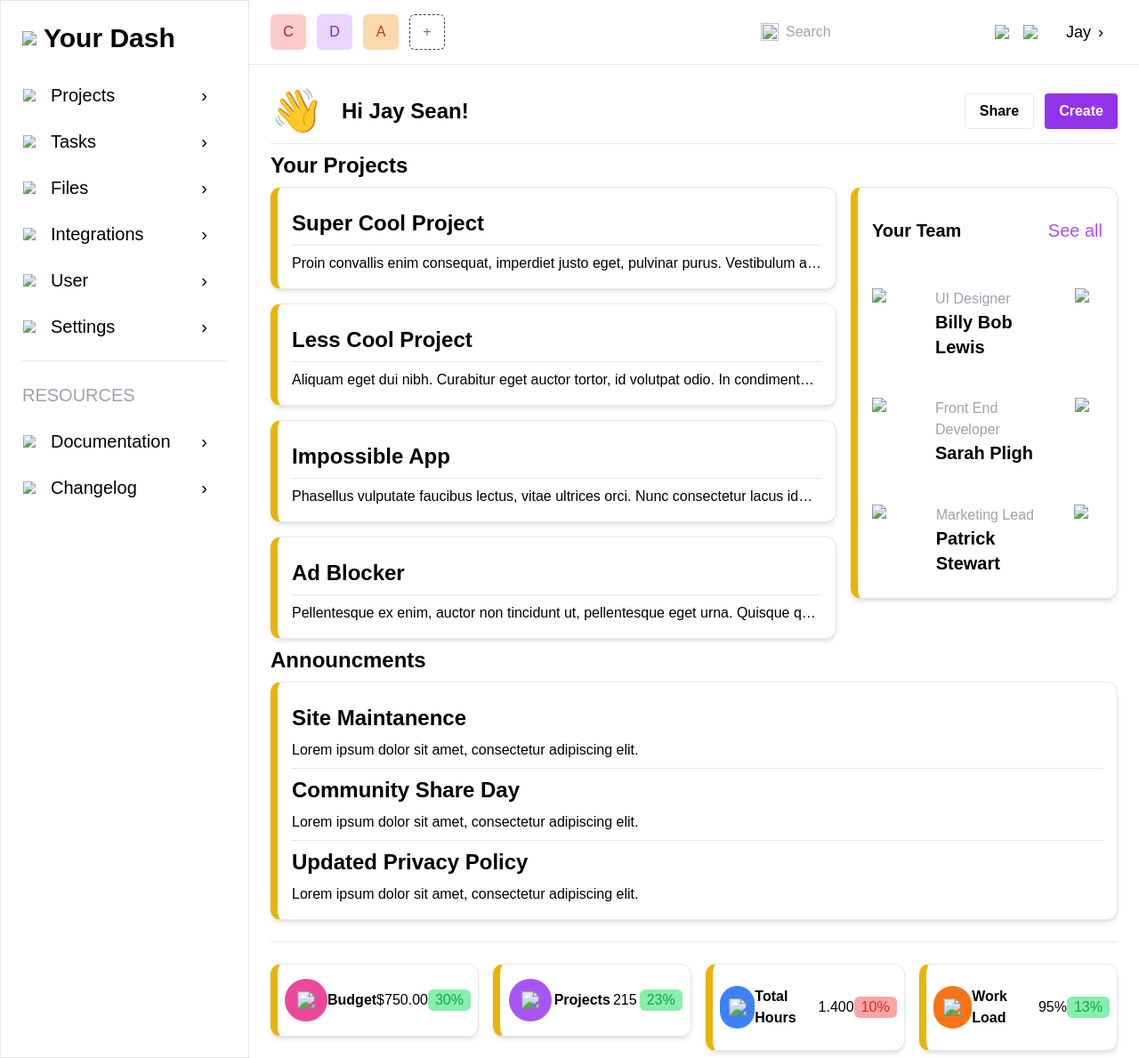
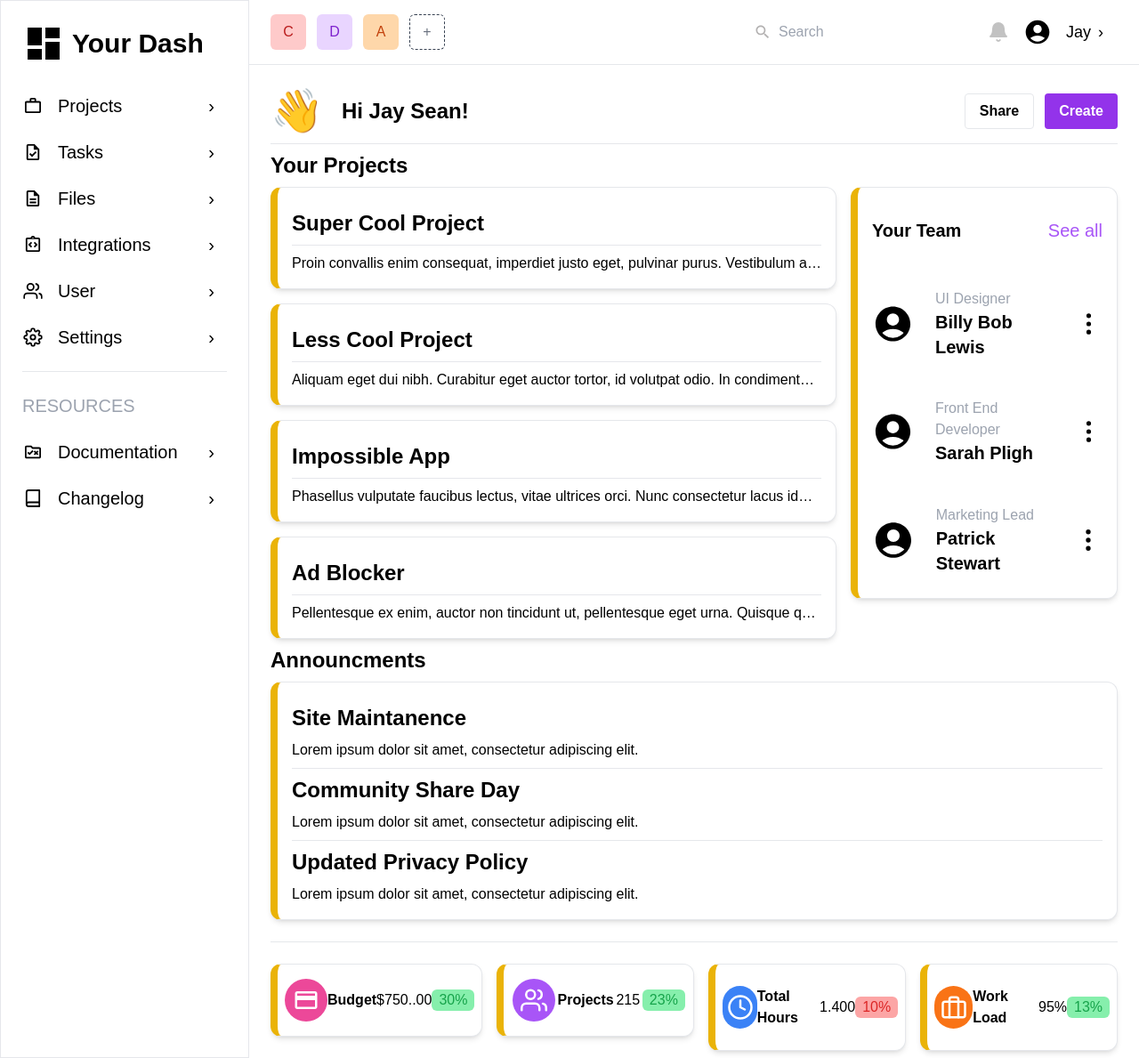
Before and after one commit to hasin202/Odin-Project-Admin-Dashboard, a plain HTML site: page src/index.html in a window 1280 px wide. Shown: the whole page at 89% size. Drawn offline with nearby package versions, Linux system fonts and the light colour scheme.

Commit message:
updated image srcs to support new file structure

```diff
--- a/src/index.html
+++ b/src/index.html
@@ -24,7 +24,7 @@
           >
             <img
               class="scale-75 md:scale-100"
-              src="./images/dashboard_big.svg"
+              src="../images/dashboard_big.svg"
             />
             <p
               class="hidden md:inline md:font-bold md:text-3xl md:whitespace-nowrap"
@@ -35,7 +35,7 @@
           <div
             class="flex flex-col justify-center cursor-pointer md:flex md:inline md:items-center md:flex-row md:gap-x-4 md:justify-start"
           >
-            <img class="scale-125 md:scale-90" src="./images/work.svg" />
+            <img class="scale-125 md:scale-90" src="../images/work.svg" />
             <p
               class="hidden md:inline md:text-xl md:after:content-['›'] md:after:ml-auto md:w-44 md:flex md:justify-around"
             >
@@ -45,7 +45,7 @@
           <div
             class="flex flex-col justify-center cursor-pointer md:flex md:inline md:items-center md:flex-row md:gap-x-4 md:justify-start"
           >
-            <img class="scale-125 md:scale-90" src="./images/task.svg" />
+            <img class="scale-125 md:scale-90" src="../images/task.svg" />
             <p
               class="hidden md:inline md:text-xl md:after:content-['›'] md:after:ml-auto md:w-44 md:flex md:justify-around"
             >
@@ -55,7 +55,7 @@
           <div
             class="flex flex-col justify-center cursor-pointer md:flex md:inline md:items-center md:flex-row md:gap-x-4 md:justify-start"
           >
-            <img class="scale-110 md:scale-90" src="./images/file-text.svg" />
+            <img class="scale-110 md:scale-90" src="../images/file-text.svg" />
             <p
               class="hidden md:inline md:text-xl md:after:content-['›'] md:after:ml-auto md:w-44 md:flex md:justify-around"
             >
@@ -65,7 +65,7 @@
           <div
             class="hidden md:inline md:flex md:cursor-pointer md:flex md:inline md:items-center md:flex-row md:gap-x-4 md:justify-start"
           >
-            <img class="scale-90" src="./images/integration.svg" />
+            <img class="scale-90" src="../images/integration.svg" />
             <p
               class="md:text-xl md:after:content-['›'] md:after:ml-auto md:w-44 md:flex md:justify-around"
             >
@@ -75,7 +75,7 @@
           <div
             class="hidden md:inline md:flex md:cursor-pointer md:flex md:inline md:items-center md:flex-row md:gap-x-4 md:justify-start"
           >
-            <img class="scale-90" src="./images/users.svg" />
+            <img class="scale-90" src="../images/users.svg" />
             <p
               class="md:text-xl md:after:content-['›'] md:after:ml-auto md:w-44 md:flex md:justify-around"
             >
@@ -85,7 +85,7 @@
           <div
             class="hidden md:inline md:flex md:cursor-pointer md:flex md:inline md:items-center md:flex-row md:gap-x-4 md:justify-start"
           >
-            <img class="scale-90" src="./images/settings.svg" />
+            <img class="scale-90" src="../images/settings.svg" />
             <p
               class="md:text-xl md:after:content-['›'] md:after:ml-auto md:w-44 md:flex md:justify-around"
             >
@@ -99,7 +99,7 @@
           <div
             class="hidden md:inline md:flex md:cursor-pointer md:flex md:inline md:items-center md:flex-row md:gap-x-4 md:justify-start"
           >
-            <img class="scale-90" src="./images/documentation.svg" />
+            <img class="scale-90" src="../images/documentation.svg" />
             <p
               class="md:text-xl md:after:content-['›'] md:after:ml-auto md:w-44 md:flex md:justify-around"
             >
@@ -109,7 +109,7 @@
           <div
             class="hidden md:inline md:flex md:cursor-pointer md:flex md:inline md:items-center md:flex-row md:gap-x-4 md:justify-start"
           >
-            <img class="scale-90" src="./images/book.svg" />
+            <img class="scale-90" src="../images/book.svg" />
             <p
               class="md:text-xl md:after:content-['›'] md:after:ml-auto md:w-44 md:flex md:justify-around"
             >
@@ -120,7 +120,7 @@
           <div
             class="flex flex-col justify-center cursor-pointer hover:scale-125 ease-in duration-300 w-12 items-center md:hidden"
           >
-            <img class="scale-125" src="./images/menu.svg" />
+            <img class="scale-125" src="../images/menu.svg" />
           </div>
         </div>
       </div>
@@ -156,7 +156,7 @@
                 <div class="relative flex items-center">
                   <img
                     class="w-5 h-5 absolute ml-3"
-                    src="./images/search.svg"
+                    src="../images/search.svg"
                   />
                   <input
                     class="border-none block form-input w-full ml-7 placeholder-gray-400"
@@ -165,8 +165,8 @@
                   />
                 </div>
               </form>
-              <img src="./images/notification.svg" />
-              <img class="w-8" src="./images/person-profile.svg" />
+              <img src="../images/notification.svg" />
+              <img class="w-8" src="../images/person-profile.svg" />
               <p
                 class="inline text-lg after:content-['›'] after:ml-2 w-fit flex justify-around"
               >
@@ -301,28 +301,28 @@
                   <p class="text-purple-500 text-xl my-2">See all</p>
                 </div>
                 <div class="flex justify-evenly gap-x-3">
-                  <img class="w-12" src="./images/person-profile.svg" />
+                  <img class="w-12" src="../images/person-profile.svg" />
                   <div class="flex flex-col justify-around ml-3">
                     <p class="text-gray-400">UI Designer</p>
                     <p class="font-bold text-xl">Billy Bob Lewis</p>
                   </div>
-                  <img class="w-8" src="./images/more.svg" />
+                  <img class="w-8" src="../images/more.svg" />
                 </div>
                 <div class="flex justify-evenly gap-x-3">
-                  <img class="w-12" src="./images/person-profile.svg" />
+                  <img class="w-12" src="../images/person-profile.svg" />
                   <div class="flex flex-col justify-around ml-3">
                     <p class="text-gray-400">Front End Developer</p>
                     <p class="font-bold text-xl">Sarah Pligh</p>
                   </div>
-                  <img class="w-8" src="./images/more.svg" />
+                  <img class="w-8" src="../images/more.svg" />
                 </div>
                 <div class="flex justify-evenly gap-x-3">
-                  <img class="w-12" src="./images/person-profile.svg" />
+                  <img class="w-12" src="../images/person-profile.svg" />
                   <div class="flex flex-col justify-around ml-3">
                     <p class="text-gray-400">Marketing Lead</p>
                     <p class="font-bold text-xl">Patrick Stewart</p>
                   </div>
-                  <img class="w-8" src="./images/more.svg" />
+                  <img class="w-8" src="../images/more.svg" />
                 </div>
               </div>
             </div>
@@ -362,10 +362,10 @@
                   <div
                     class="flex items-center justify-center rounded-full w-12 h-12 bg-pink-500"
                   >
-                    <img class="scale-125" src="./images/credit_card.svg" />
+                    <img class="scale-125" src="../images/credit_card.svg" />
                   </div>
                   <p class="font-bold text-md my-2">Budget</p>
-                  <p class="text-md my-2">$750.00</p>
+                  <p class="text-md my-2">$750..00</p>
                   <div
                     class="flex justify-center w-16 bg-green-300 rounded-md px-2 md:w-12"
                   >
@@ -380,7 +380,7 @@
                   <div
                     class="flex items-center justify-center rounded-full w-12 h-12 bg-purple-500"
                   >
-                    <img class="scale-125" src="./images/users_white.svg" />
+                    <img class="scale-125" src="../images/users_white.svg" />
                   </div>
                   <p class="font-bold text-md my-2">Projects</p>
                   <p class="text-md my-2">215</p>
@@ -398,7 +398,7 @@
                   <div
                     class="flex items-center justify-center rounded-full w-12 h-12 bg-blue-500"
                   >
-                    <img class="scale-125" src="./images/clock.svg" />
+                    <img class="scale-125" src="../images/clock.svg" />
                   </div>
                   <p class="font-bold text-md my-2">Total Hours</p>
                   <p class="text-md my-2">1.400</p>
@@ -416,7 +416,7 @@
                   <div
                     class="flex items-center justify-center rounded-full w-12 h-12 bg-orange-500"
                   >
-                    <img class="scale-125" src="./images/briefcase.svg" />
+                    <img class="scale-125" src="../images/briefcase.svg" />
                   </div>
                   <p class="font-bold text-md my-2">Work Load</p>
                   <p class="text-md my-2">95%</p>
```
